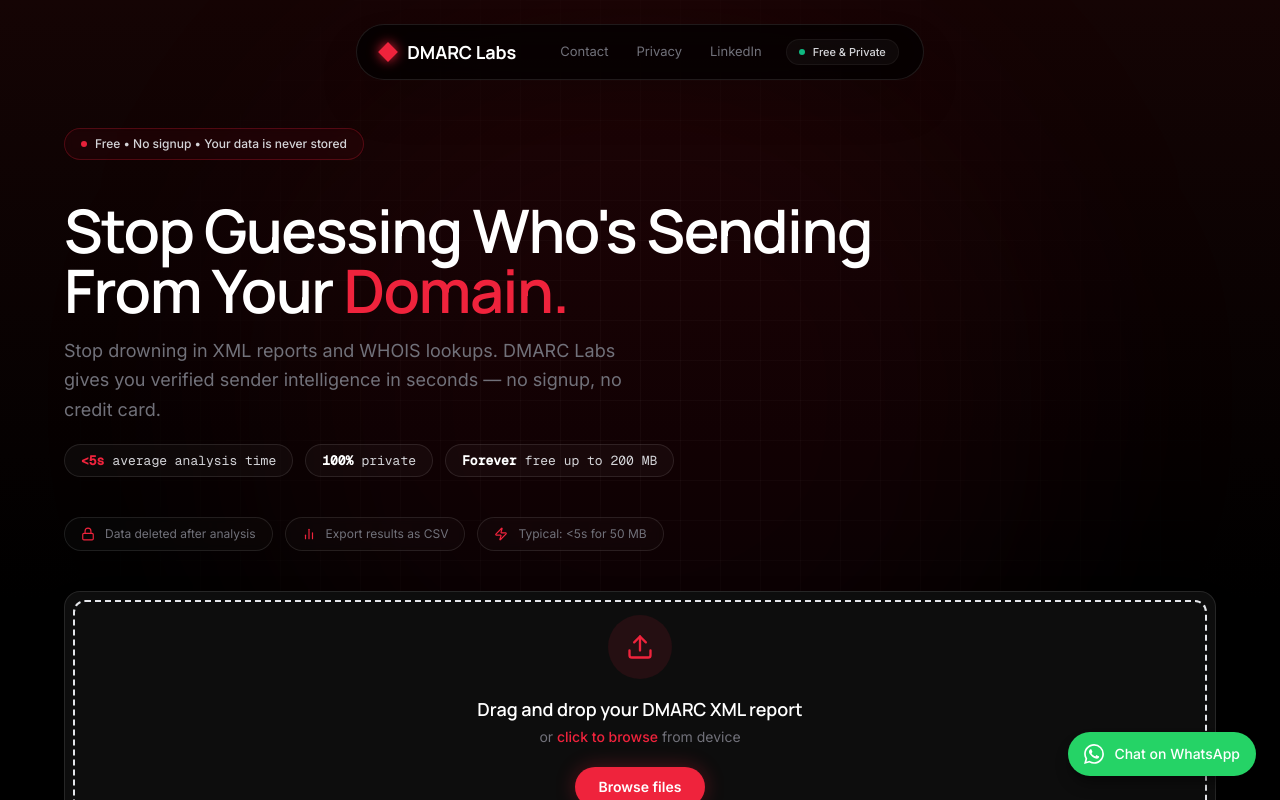
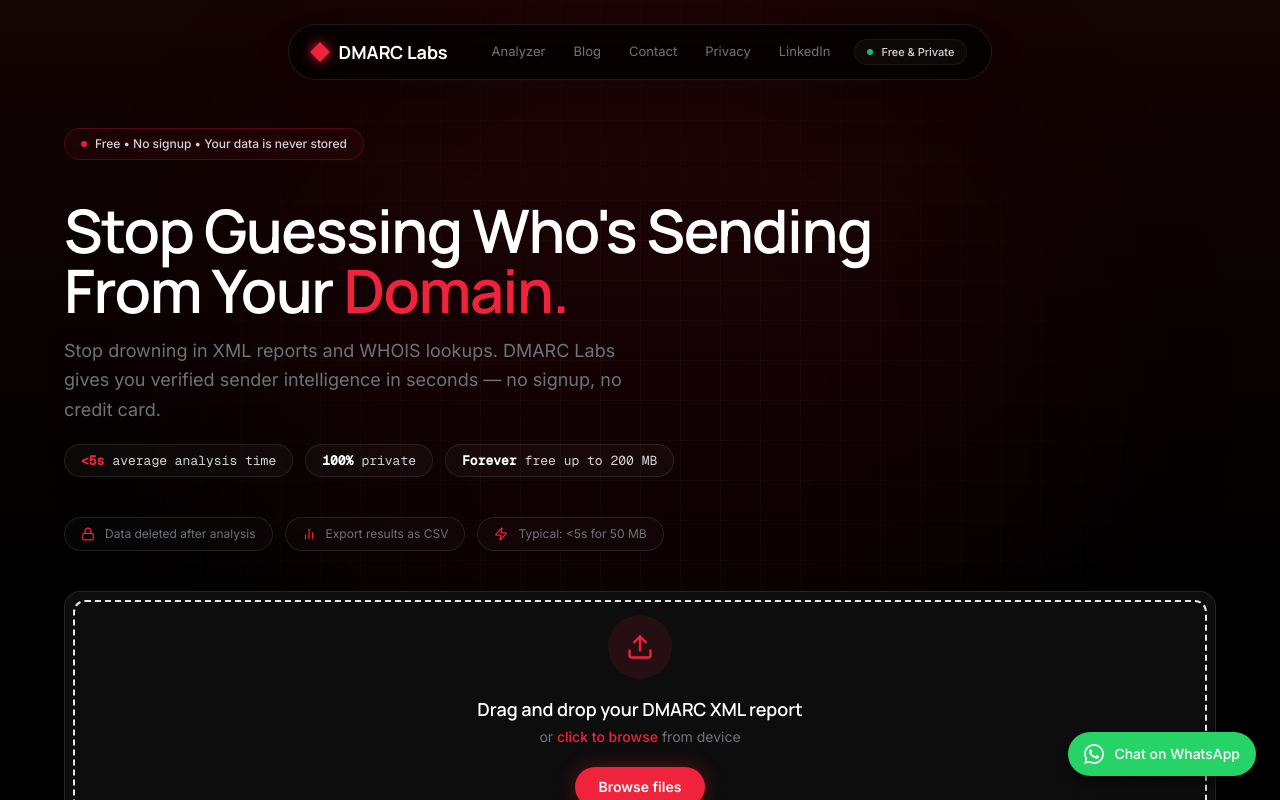
Before and after one commit to devashishsingh/dmarclabs, a Next.js app in the folder frontend/: page / in a window 1280 px wide. Shown: the top 800 px of the page. Built offline with nearby package versions, Linux system fonts and the light colour scheme; no server answers.

Commit message:
feat: scroll to upload on analyzer link, purge, and new file

```diff
--- a/frontend/app/layout.tsx
+++ b/frontend/app/layout.tsx
@@ -48,7 +48,7 @@
               </Link>
               {/* Nav */}
               <nav className="flex flex-wrap gap-x-6 gap-y-2 text-xs text-text-muted" aria-label="Footer navigation">
-                <Link href="/" className="hover:text-accent transition-colors">Analyzer</Link>
+                <Link href="/#upload" className="hover:text-accent transition-colors">Analyzer</Link>
                 <Link href="/blog" className="hover:text-accent transition-colors">Blog</Link>
                 <Link href="/contact" className="hover:text-accent transition-colors">Contact</Link>
                 <Link href="/privacy" className="hover:text-accent transition-colors">Privacy Policy</Link>
--- a/frontend/app/page.tsx
+++ b/frontend/app/page.tsx
@@ -154,6 +154,12 @@
     setShowAccessForm(true);
   }, []);
 
+  const scrollToUpload = () => {
+    setTimeout(() => {
+      document.getElementById('upload')?.scrollIntoView({ behavior: 'smooth', block: 'center' });
+    }, 50);
+  };
+
   const handlePurge = async () => {
     if (!sessionId) return;
     clearPurgeTimers();
@@ -167,6 +173,7 @@
       setAnalysisData(null);
       setAppState('idle');
       setErrorMessage(null);
+      scrollToUpload();
     }
   };
 
@@ -185,6 +192,7 @@
     setErrorMessage(null);
     setUploadProgress(0);
     setStatusMessage('');
+    scrollToUpload();
   };
 
   return (
@@ -245,7 +253,7 @@
 
       {/* Upload zone */}
       {(appState === 'idle' || appState === 'error') && (
-        <div className="rounded-2xl border border-white/10 bg-card shadow-2xl overflow-hidden">
+        <div id="upload" className="rounded-2xl border border-white/10 bg-card shadow-2xl overflow-hidden">
           <div className="p-2">
             <FileUpload
               onFileAccepted={handleFileAccepted}
--- a/frontend/components/Header.tsx
+++ b/frontend/components/Header.tsx
@@ -4,6 +4,8 @@
 import { usePathname } from 'next/navigation';
 
 const NAV_LINKS = [
+  { href: '/#upload', label: 'Analyzer' },
+  { href: '/blog', label: 'Blog' },
   { href: '/contact', label: 'Contact' },
   { href: '/privacy', label: 'Privacy' },
   { href: 'https://www.linkedin.com/in/devashish-singh-52a050112', label: 'LinkedIn' },
```
